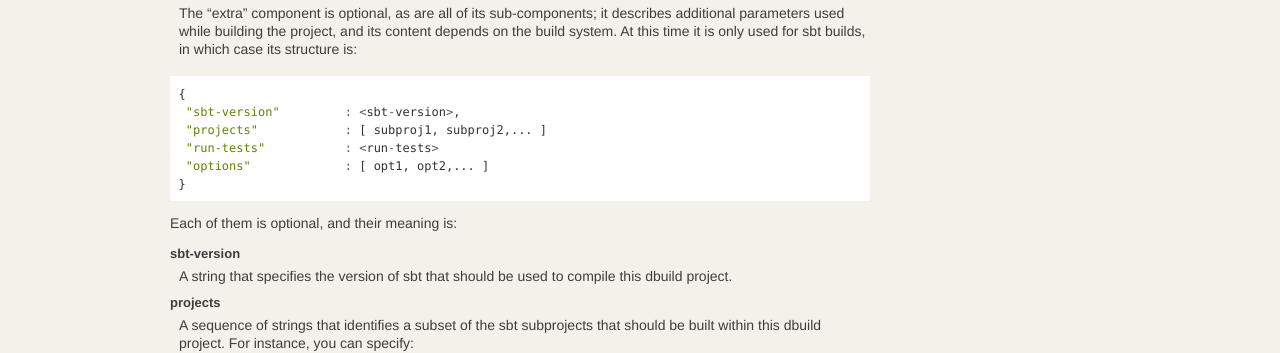
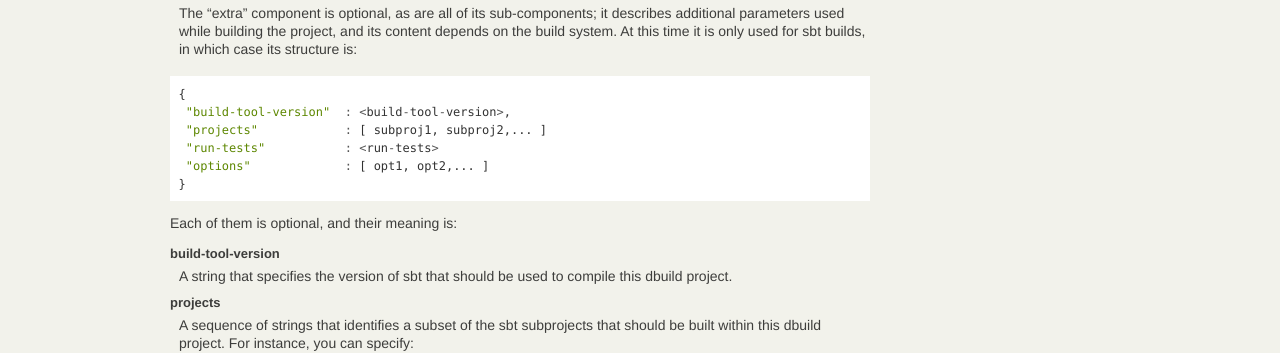
Before and after one commit to lightbend-labs/dbuild, a Sphinx documentation site: the page built from docs/src/sphinx/dbuild.rst, in a window 1280 px wide. Shown: the part 1472-1825 px from the top of the page. Built offline with Sphinx 7.4.7, drawn with Linux system fonts in a browser that asks for light colours.

Commit message:
fix build-tool-version
Changed sbt-version to build-tool-version, now correctly set to
Defaults.sbtVersion if needed from within SbtBuildSystem.

TODO: make sure build-tool-version is honored within SbtRunner
(the property seems to always be set to Defaults.sbtVersion)

```diff
--- a/docs/src/sphinx/dbuild.rst
+++ b/docs/src/sphinx/dbuild.rst
@@ -91,7 +91,7 @@ optional-extra-build-parameters
 .. code-block:: javascript
 
    {
-    "sbt-version"         : <sbt-version>,
+    "build-tool-version"  : <build-tool-version>,
     "projects"            : [ subproj1, subproj2,... ]
     "run-tests"           : <run-tests>
     "options"             : [ opt1, opt2,... ]
@@ -99,7 +99,7 @@ optional-extra-build-parameters
 
 Each of them is optional, and their meaning is:
 
-sbt-version
+build-tool-version
   A string that specifies the version of sbt that should be used to compile
   this dbuild project.
 
```
Also changed, not shown: 1 other file.
